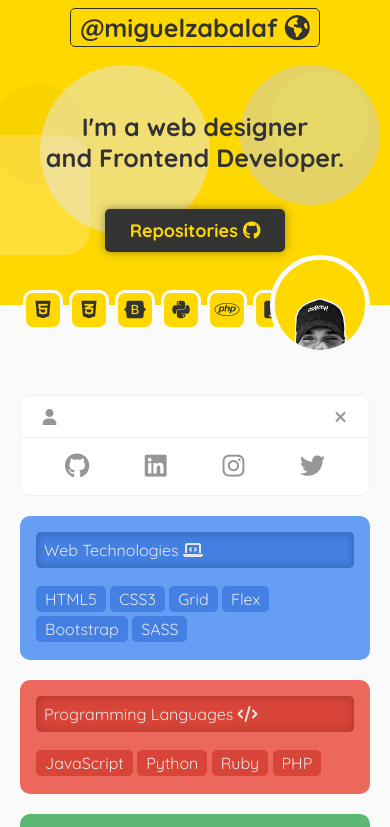
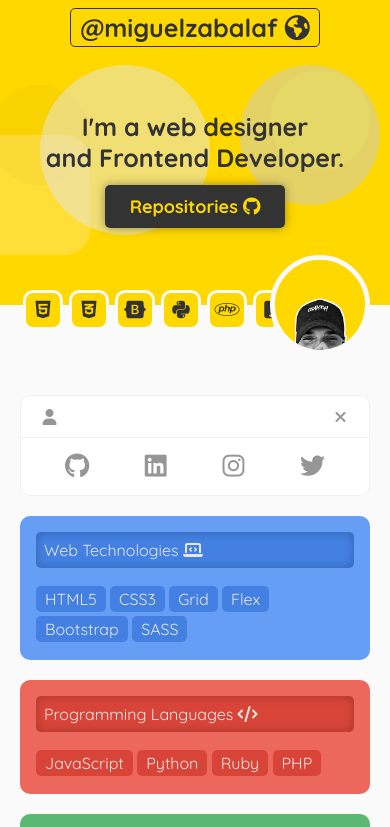
Before and after one commit to miguelzabalaf/Demo-Portfolio, a plain HTML site: page index.html in a window 390 px wide. Shown: the top 827 px of the page. Drawn offline with nearby package versions, Linux system fonts and the light colour scheme.

Commit message:
Se ha ajustado la versión mobile el boton de Github

```diff
--- a/assets/css/hero.css
+++ b/assets/css/hero.css
@@ -362,6 +362,7 @@
         align-items: center;
     }
     .heroGithub {
-        position: initial;
+        position: absolute;
+        top: 130px;
     }
 }
```
